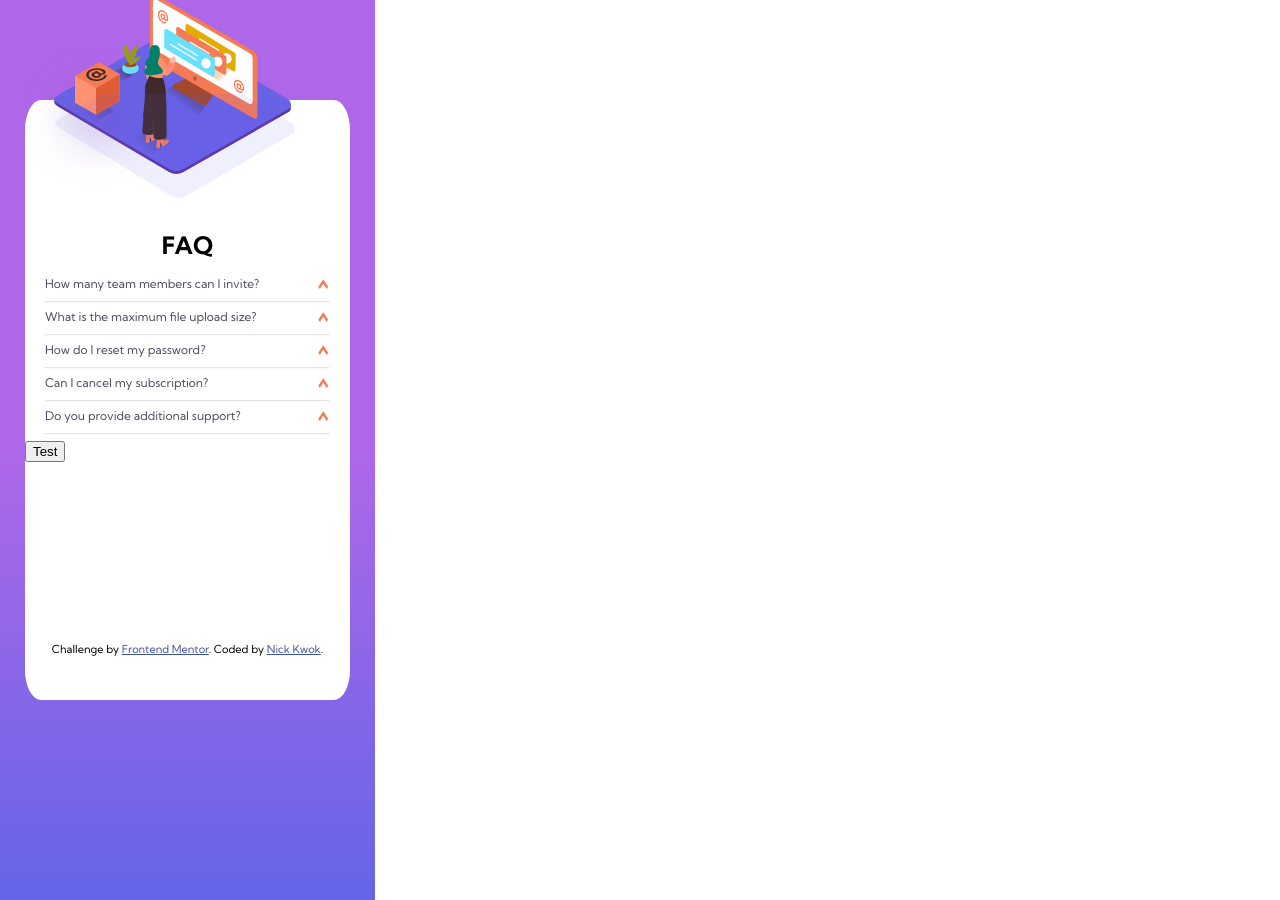
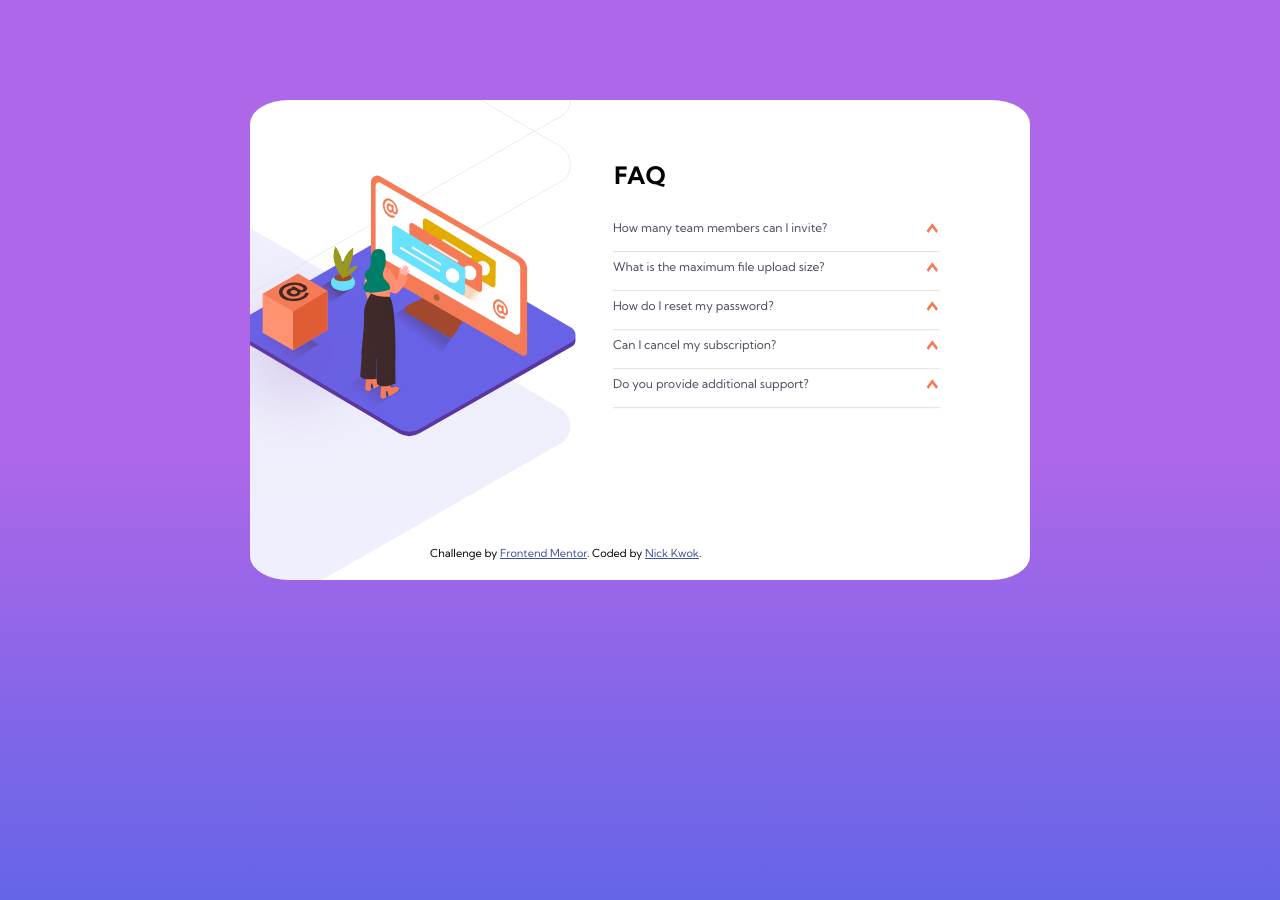
Before and after one commit to nwkwok/Frontend-Mentor-Challenges, a plain HTML site: page faq-accordion-card-main/index.html in a window 1280 px wide. Drawn offline with Linux system fonts and the light colour scheme.

Commit message:
make accordion and media queries

```diff
--- a/faq-accordion-card-main/css/main.scss
+++ b/faq-accordion-card-main/css/main.scss
@@ -18,7 +18,6 @@ $lightBlue: hsl(240, 5%, 91%);
 
 html,
 body {
-  max-width: 375px;
   margin: 0;
   font-size: 12px;
   box-sizing: border-box;
@@ -29,7 +28,7 @@ hr {
 }
 
 .background {
-  width: 100%;
+  width: 100vw;
   height: 100vh;
   background-image: linear-gradient(to bottom, $softViolet 50%, $softBlue);
   background-position: cover;
@@ -59,11 +58,13 @@ hr {
       display: flex;
       justify-content: space-between;
       margin-bottom: 10px;
+      cursor: pointer;
 
       img {
         width: 5%;
         transform: scale(-0.75);
         transition: .3s;
+        cursor: pointer;
       }
 
       img.active {
@@ -73,12 +74,17 @@ hr {
     }
 
     &-answer {
-      display: none;
+      max-height: 0;
+      overflow: hidden;
+      max-width: 220px;
+      transition: max-height .25s;
+
 
       &.active {
-        display: block;
+        max-height: 60px;
         color: $darkBlue;
         max-width: 220px;
+        transition: max-height .25s;
       }
 
 
@@ -100,23 +106,88 @@ hr {
     top: 100px;
     left: 30px;
   }
+
+  &-desktop {
+    display: none;
+    position: absolute;
+    top: 100px;
+    left: 30px;
+  }
 }
 
 footer {
-  max-width: 375px;
+  position: absolute;
   display: block;
-  margin-left: auto;
-  margin-right: auto;
-  text-align: center;
-  position: relative;
-  top: 180px;
+  margin: 0 auto;
+  bottom: 20px;
+  left: 255px;
+
 }
 
-.attribution {
+.footer-content {
   font-family: 'Kumbh Sans', sans-serif;
   font-size: 11px;
 }
 
-.attribution a {
+.footer-content a {
   color: hsl(228, 45%, 44%);
 }
+
+
+@media (min-width: 800px) {
+
+
+  .card-container {
+    width: 780px;
+    height: 60vh;
+    position: relative;
+    overflow: hidden;
+
+    &-content {
+      margin-top: 30px;
+      padding-left: 343px;
+      padding-right: 70px;
+    }
+
+    h1 {
+      margin-top: -70px;
+    }
+
+    .image-container {
+      position: absolute;
+      top:120px;
+      transform: scale(1.45,1.45);
+    }
+
+    .image-container-desktop {
+      display: block;
+      position: absolute;
+      top: -420px;
+      left: -510px;
+      transform: scale(.6);
+      z-index: -1;
+    }
+    .image-container-shadow {
+      display:none;
+    }
+
+    .image-container-woman {
+      z-index: 100;
+    }
+
+    &-content-answer {
+      max-width: 370px;
+
+    &.active {
+      max-width: 370px;
+    }
+    }
+
+  }
+
+  footer {
+    left: 180px;
+  }
+
+
+}
--- a/faq-accordion-card-main/dist/index.dev.js
+++ b/faq-accordion-card-main/dist/index.dev.js
@@ -1,9 +1,27 @@
 "use strict";
 
-var button = document.getElementById('test');
-var arrow = document.querySelector('.arrow');
-var answer = document.querySelector('.card-container-content-answer');
-button.addEventListener('click', function () {
-  arrow.classList.toggle('active');
-  answer.classList.toggle('active');
-});
+var question = document.getElementsByClassName('card-container-content-question');
+var answer = document.getElementsByClassName('card-container-content-answer');
+var arrow = document.getElementsByClassName('arrow');
+
+var _loop = function _loop(i) {
+  question[i].addEventListener('click', function () {
+    answer[i].classList.toggle('active');
+    arrow[i].classList.toggle('active');
+  });
+};
+
+for (var i = 0; i < question.length; i++) {
+  _loop(i);
+} // for (let i = 0; i<accordion.length; i++) {
+//     accordion[i].addEventListener('click', () =>{
+//         this.classList.toggle('active')
+//     })
+// }
+// const button = document.getElementById('test');
+// const arrow = document.querySelector('.arrow')
+// const answer = document.querySelector('.card-container-content-answer')
+// button.addEventListener('click', () => {
+//     arrow.classList.toggle('active');
+//     answer.classList.toggle('active');
+// });
--- a/faq-accordion-card-main/index.html
+++ b/faq-accordion-card-main/index.html
@@ -21,6 +21,8 @@
     <div class="image-container">
       <img src="./images/illustration-woman-online-mobile.svg" class="image-container-woman" />
       <img src="./images/bg-pattern-mobile.svg" class="image-container-shadow" />
+      <img src="./images/bg-pattern-desktop.svg" class='image-container-desktop'/>
+
     </div>
 
     <h1>FAQ</h1>
@@ -85,9 +87,8 @@
       <hr />
     </div>
 
-    <button id='test'>Test</button>
-    <footer>
-      <div class="attribution">
+    <footer class='footer-container'>
+      <div class="footer-content">
         Challenge by <a href="https://www.frontendmentor.io?ref=challenge" target="_blank">Frontend Mentor</a>.
         Coded by <a href="https://www.nwkwok.com" target="_blank">Nick Kwok</a>.
       </div>
--- a/faq-accordion-card-main/index.js
+++ b/faq-accordion-card-main/index.js
@@ -1,8 +1,26 @@
-const button = document.getElementById('test');
-const arrow = document.querySelector('.arrow')
-const answer = document.querySelector('.card-container-content-answer')
+const question = document.getElementsByClassName('card-container-content-question');
+const answer = document.getElementsByClassName('card-container-content-answer')
+const arrow = document.getElementsByClassName('arrow')
 
-button.addEventListener('click', () => {
-    arrow.classList.toggle('active');
-    answer.classList.toggle('active');
-});
+for (let i = 0; i<question.length; i++) {
+question[i].addEventListener('click', () => {
+    answer[i].classList.toggle('active');
+    arrow[i].classList.toggle('active');
+})
+}
+
+
+// for (let i = 0; i<accordion.length; i++) {
+//     accordion[i].addEventListener('click', () =>{
+//         this.classList.toggle('active')
+//     })
+// }
+
+// const button = document.getElementById('test');
+// const arrow = document.querySelector('.arrow')
+// const answer = document.querySelector('.card-container-content-answer')
+
+// button.addEventListener('click', () => {
+//     arrow.classList.toggle('active');
+//     answer.classList.toggle('active');
+// });
```
Also changed, not shown: faq-accordion-card-main/css/dist/main.css.
